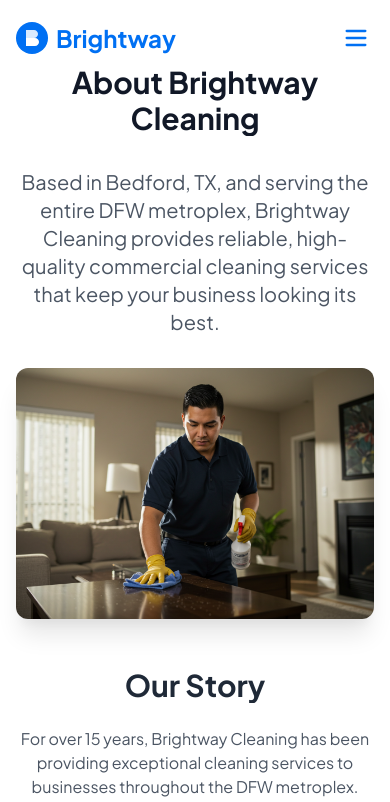
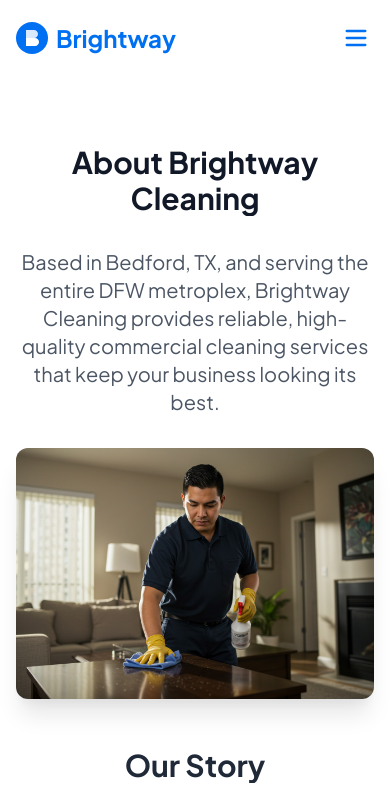
Before and after one commit to bennyortiz/brightway-website-code, a Next.js app: page /about-us in a window 390 px wide. Shown: the top 802 px of the page. Built offline with nearby package versions, Linux system fonts and the light colour scheme; a web font is replaced by a local one.

Commit message:
Fix header spacing issue by adding responsive top padding to main content

```diff
--- a/app/components/layout/MainLayout.tsx
+++ b/app/components/layout/MainLayout.tsx
@@ -1,6 +1,6 @@
 'use client';
 
-import { ReactNode } from 'react';
+import { ReactNode, useEffect, useState } from 'react';
 import Navigation from './Navigation';
 import Footer from './Footer';
 import ScrollToTop from './ScrollToTop';
@@ -11,11 +11,32 @@ interface MainLayoutProps {
 }
 
 export default function MainLayout({ children }: MainLayoutProps) {
+  // Add state to track if we're in a mobile viewport
+  const [isMobile, setIsMobile] = useState(false);
+
+  // Use effect to detect viewport size and set appropriate padding
+  useEffect(() => {
+    // Handler to call on window resize
+    const handleResize = () => {
+      setIsMobile(window.innerWidth < 768);
+    };
+
+    // Set initial value
+    handleResize();
+
+    // Add event listener
+    window.addEventListener('resize', handleResize);
+
+    // Remove event listener on cleanup
+    return () => window.removeEventListener('resize', handleResize);
+  }, []);
+
   return (
     <div className="flex min-h-screen flex-col">
       <ScrollProgressBar />
       <Navigation />
-      <main className="flex-grow">{children}</main>
+      {/* Add padding-top to account for fixed header, with different values for mobile and desktop */}
+      <main className={`flex-grow ${isMobile ? 'pt-20' : 'pt-24'}`}>{children}</main>
       <Footer />
       <ScrollToTop />
     </div>
```
